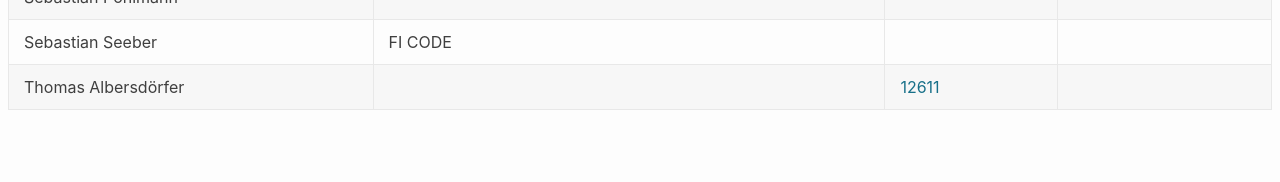
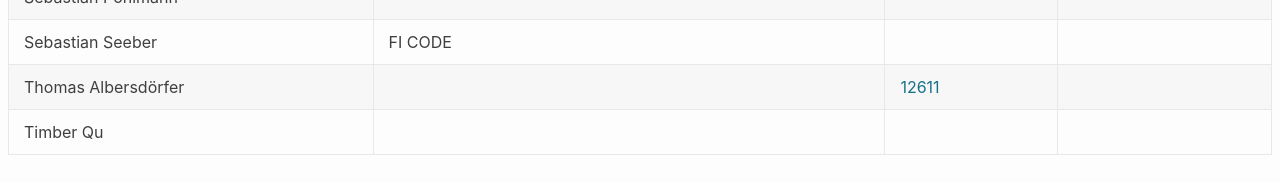
Before and after one commit to denog/pretix-attendeelist, a Jekyll site: the page built from denog15/index.md, in a window 1280 px wide and 900 px high, scrolled down 3947 px. Shown: the part 715-897 px from the top of the window. Built offline with Jekyll 4.4.1, drawn with Linux system fonts in a browser that asks for light colours; before the commit the page ends 4802 px from its top, so only the background shows below that.

Commit message:
Latest data: Sat Aug 19 02:28:11 UTC 2023

```diff
--- a/_data/attendees_denog15_online.json
+++ b/_data/attendees_denog15_online.json
@@ -82,5 +82,11 @@
     "company": null,
     "irc": null,
     "asn": "12611"
+  },
+  {
+    "name": "Timber Qu",
+    "company": null,
+    "irc": null,
+    "asn": null
   }
 ]
```
